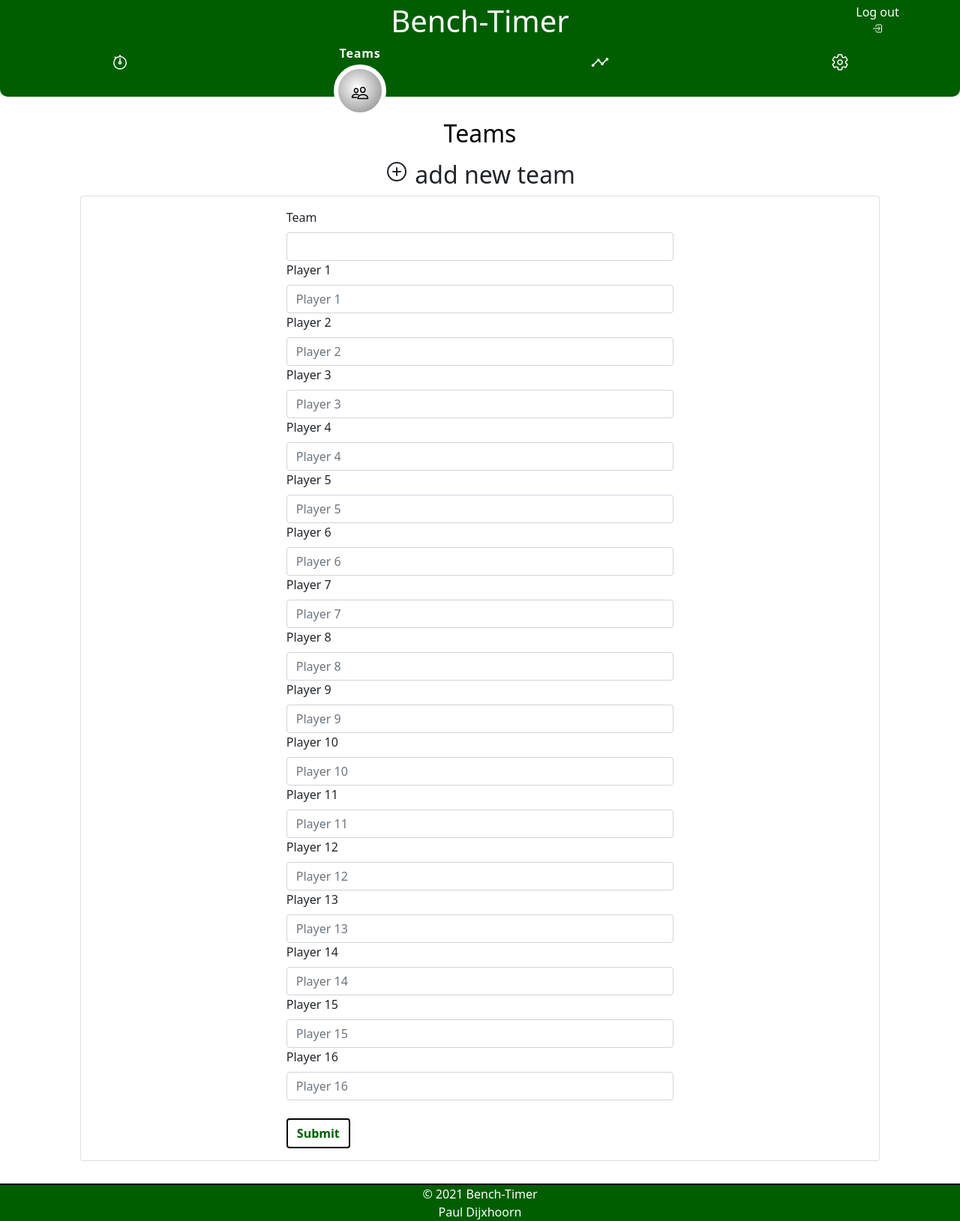
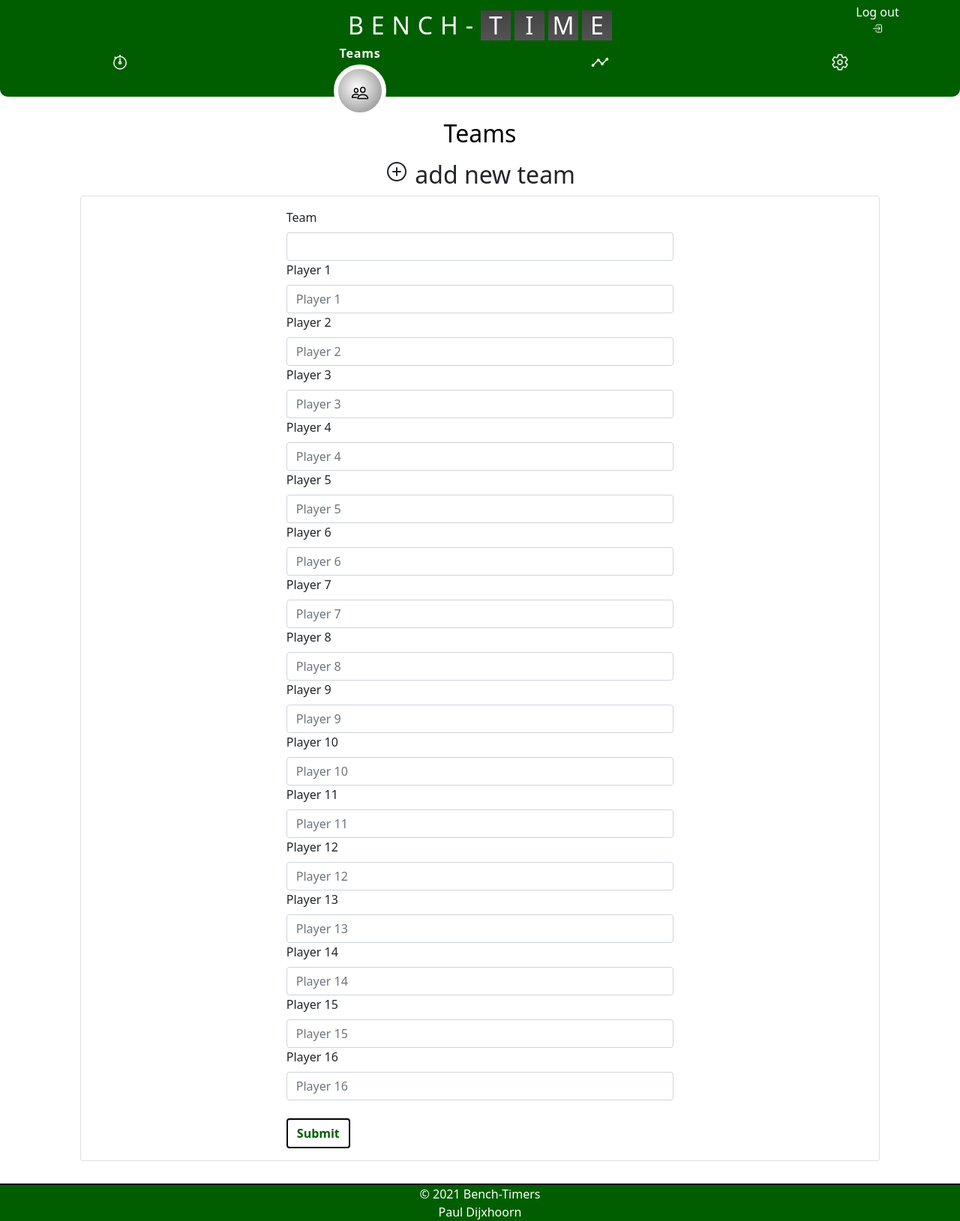
Before and after one commit to pjdijxhoorn/Bench-Timer, a Flask app: page /team in a window 1280 px wide. Shown: the whole page at 75% size. Run offline with Flask 2, Linux system fonts and the light colour scheme; the visitor is signed in with stand-in values (Sample User, id 1); data that the repository does not hold is empty; some libraries are stand-ins or nearby versions.

Commit message:
animated and styled site logo/name

```diff
--- a/app.py
+++ b/app.py
@@ -110,7 +110,8 @@ def stopwatchClock(team_id):
         result = {
             "created_by": session["user"],
             "fieldTime_1": request.form.get("timer_2"),
-            "player1": request.form.get("player1")
+            "player1": request.form.get("player1"),
+            "overallTime": request.form.get("timer_33")
         }
 
         mongo.db.results.insert(result)
--- a/static/css/style.css
+++ b/static/css/style.css
@@ -34,6 +34,105 @@ body {
 .home-bar a {
     text-decoration: none;
     color: white;
+}
+
+
+.logo {
+    color: #ffffff;
+    font-size: 32px;
+    position: relative;
+    letter-spacing: 10px;
+
+}
+
+.logo-box {
+    display: flex;
+    justify-content: center;
+    align-items: center;
+    min-height: 60px;
+    background: rgb(0, 94, 0);
+}
+
+.box {
+    display: flex;
+    transform-style: preserve-3d;
+    gap: 5px;
+    transform: rotateY(0deg) rotateX(0deg);
+
+}
+
+.box .text {
+    position: relative;
+    width: 40px;
+    height: 40px;
+    transform-style: preserve-3d;
+    animation-name: rotate;
+    animation-duration: 1.25s;
+    animation-delay: calc(0.25s * var(--j));
+    animation-timing-function: ease-in;
+}
+
+
+
+@keyframes rotate {
+    from {
+        transform: rotateX(0deg);
+    }
+
+    to {
+        transform: rotateX(-1080deg);
+    }
+}
+
+.box .text::before {
+    content: '';
+    position: absolute;
+    width: 100%;
+    height: 100%;
+    background: #373737;
+    transform-origin: left;
+    transform: rotateY(90deg) translateX(10px);
+
+}
+
+.box .text span {
+    position: absolute;
+    top: 0;
+    left: 0;
+    width: 100%;
+    height: 100%;
+    background: linear-gradient(#434343, #535353);
+    display: flex;
+    justify-content: center;
+    align-items: center;
+    font-size: 2em;
+    color: #fff;
+    transform-style: preserve-3d;
+    transform: rotateX(calc(90deg * var(--i))) translateZ(20px);
+
+
+}
+
+@media only screen and (max-width: 768px) and (min-width: 10px) {
+    .box .text {
+        width: 30px;
+        height: 30px;
+        font-size: 10px;
+    }
+
+    .box .text span {
+        transform: rotateX(calc(90deg * var(--i))) translateZ(14px);
+    }
+
+
+    .box {
+        gap: 3px;
+    }
+
+    .logo {
+        font-size: 20px;
+        letter-spacing: 5px;
+    }
 }
 
 .login {
@@ -91,7 +190,11 @@ body {
     text-decoration: none;
     color: black;
 
+
 }
+
+
+
 
 .navigation ul li a .icon {
     position: relative;
@@ -169,16 +272,18 @@ body {
 }
 
 /*----------accordion team page*/
+.edit-team {
+    text-decoration: none;
+    color: black;
+}
+
+.edit-team:hover {
+    color: black;
+}
 
 .accord-ion-block {
     background: #eee;
     border: 2px solid black;
-}
-
-.accord-ion-item:hover {
-    background: rgb(0, 94, 0);
-    color: white;
-
 }
 
 .accord-ion {
--- a/templates/base.html
+++ b/templates/base.html
@@ -19,7 +19,7 @@
 
     <!--- Icon tab --->
 
-    <title>Bench timer</title>
+    <title>Bench timers</title>
 </head>
 
 <body>
@@ -28,7 +28,35 @@
             <div class="col-2"></div>
             <div class="col-8">
                 <a href="{{ url_for('home') }}">
-                    <h1 class="text-center logo">Bench-Timer</h1>
+                    <div class="logo-box">
+                        <div class="logo"> BENCH-</div>
+                        <div class="box">
+                            <div class="text" style="--j:3;">
+                                <span style="--i:0;">T</span>
+                                <span style="--i:1;">0</span>
+                                <span style="--i:2;">1</span>
+                                <span style="--i:3;">2</span>
+                            </div>
+                            <div class="text" style="--j:2;">
+                                <span style="--i:0;">I</span>
+                                <span style="--i:1;">8</span>
+                                <span style="--i:2;">9</span>
+                                <span style="--i:3;">0</span>
+                            </div>
+                            <div class="text" style="--j:1;">
+                                <span style="--i:0;">M</span>
+                                <span style="--i:1;">0</span>
+                                <span style="--i:2;">1</span>
+                                <span style="--i:3;">2</span>
+                            </div>
+                            <div class="text" style="--j:0;">
+                                <span style="--i:0;">E</span>
+                                <span style="--i:1;">9</span>
+                                <span style="--i:2;">1</span>
+                                <span style="--i:3;">2</span>
+                            </div>
+                        </div>
+                    </div>
                 </a>
             </div>
             {% if session.user %}
@@ -123,7 +151,7 @@
 
     <!--- footer --->
     <footer class="col-12 row g-0 justify-content-center mt-3">
-        <div class="col-lg-4 col-sm-12 footer-content text-center">© 2021 Bench-Timer <br>Paul Dijxhoorn </div>
+        <div class="col-lg-4 col-sm-12 footer-content text-center">© 2021 Bench-Timers <br>Paul Dijxhoorn </div>
     </footer>
 
     <!--- js loaded at end --->
--- a/templates/results.html
+++ b/templates/results.html
@@ -1,6 +1,8 @@
 {% extends "base.html"%}
 {% block content %}
-
+<link rel="stylesheet" href="{{url_for('static', filename='css/logo.css')}}" type="text/css" />
 <h2 class="text-center text-black">Results</h2>
 
+
+
 {% endblock %}
--- a/templates/team.html
+++ b/templates/team.html
@@ -10,7 +10,7 @@
         <h4>{{ team.teamName }}</h4>
     </div>
     <div class="col-4 text-center accord-ion-item">
-        <a href=" {{ url_for('editteam', team_id=team._id) }}">
+        <a class="edit-team" href=" {{ url_for('editteam', team_id=team._id) }}">
             <ion-icon name="create-outline"></ion-icon> edit
         </a>
     </div>
```
Also changed, not shown: static/css/logo.css (added).
